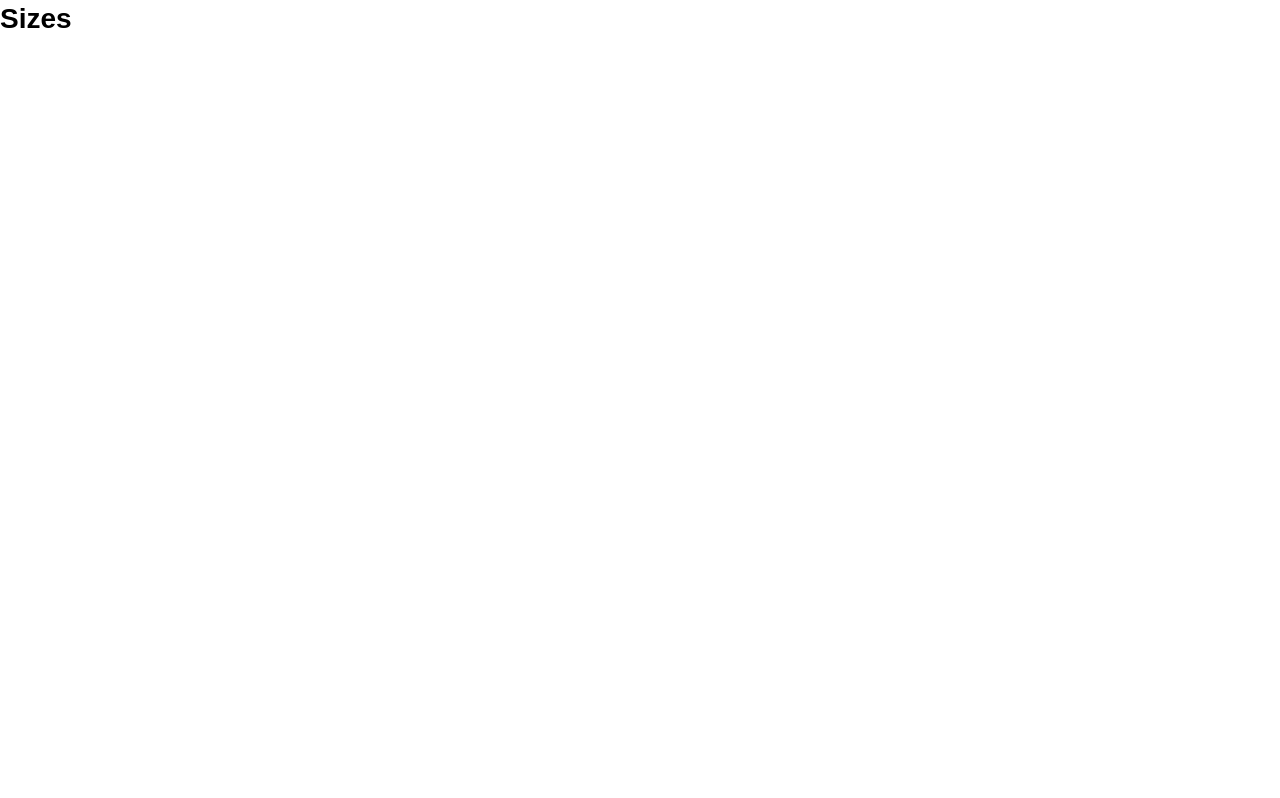
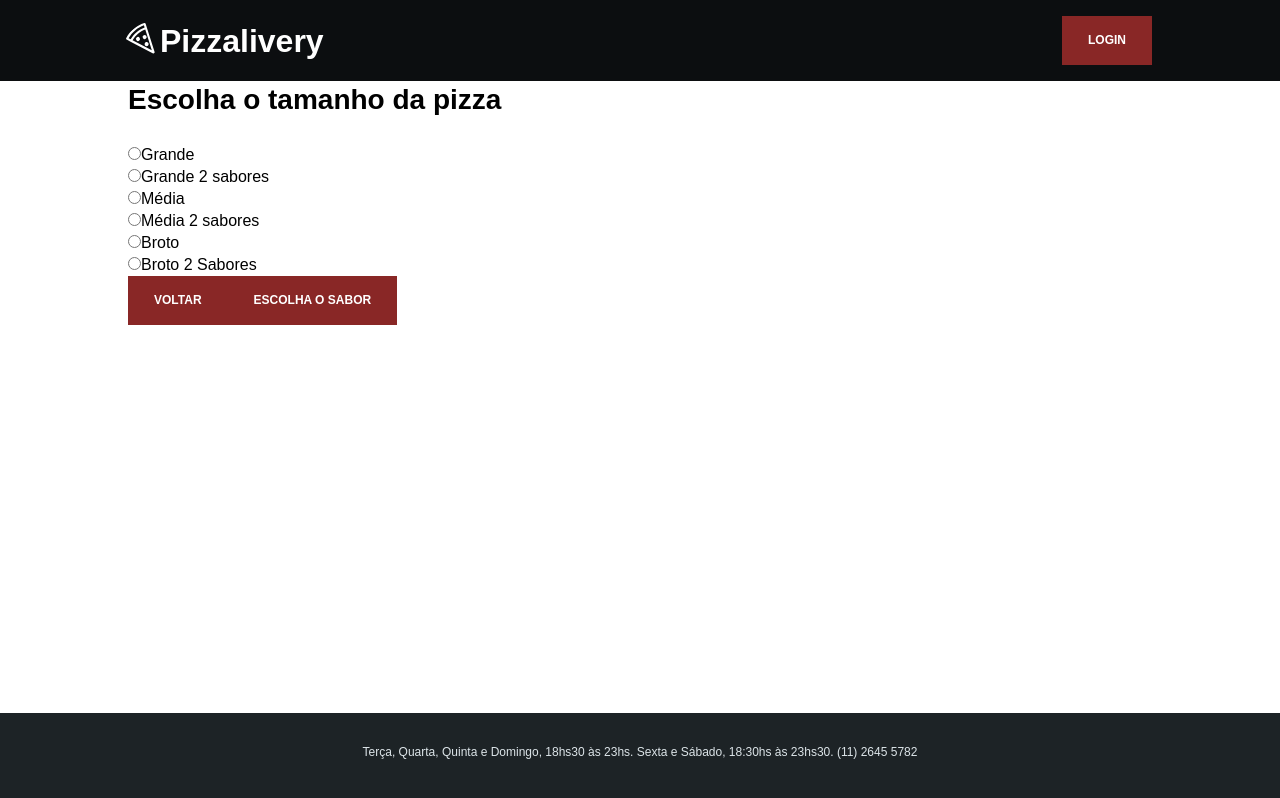
Before and after one commit to ubirajarapelli/pizzalivery, a React (Vite) app: page /pedido/escolha-o-tamanho in a window 1280 px wide. Shown: the top 798 px of the page. Built offline with nearby package versions, Linux system fonts and the light colour scheme.

Commit message:
Avançando em Rotas e fazendo a Page Sizes

```diff
--- a/src/App.tsx
+++ b/src/App.tsx
@@ -5,17 +5,18 @@ import Flavours from "./pages/flavours/Flavours"
 import Summary from "./pages/summary/Summary"
 import Checkout from "./pages/checkout/Checkout"
 import Login from "./pages/login/Login"
+import { routes } from "./routes"
 
 function App() {
   return (
     <BrowserRouter>
       <Routes>
-        <Route path="/" element={<Home />} />
-        <Route path="/pedido/escolha-o-tamanho" element={<Sizes />} />
-        <Route path="/pedido/escolha-o-sabor" element={<Flavours />} />
-        <Route path="/pedido/resumo" element={<Summary />} />
-        <Route path="/checkout" element={<Checkout />} />
-        <Route path="/login" element={<Login />} />
+        <Route path={routes.home} element={<Home />} />
+        <Route path={routes.pizzaSize} element={<Sizes />} />
+        <Route path={routes.pizzaFlavour} element={<Flavours />} />
+        <Route path={routes.summary} element={<Summary />} />
+        <Route path={routes.checkout} element={<Checkout />} />
+        <Route path={routes.login} element={<Login />} />
       </Routes>
     </BrowserRouter>
   )
--- a/src/pages/home/Home.tsx
+++ b/src/pages/home/Home.tsx
@@ -1,12 +1,20 @@
+import { useNavigate } from "react-router-dom"
 import { Button } from "../../components/button/Button"
 import { Layout } from "../../components/layout/Layout"
 import { HomeWrapper } from "./Home.style"
+import { routes } from "../../routes"
+
 
 export default function Home() {
+  const navegate = useNavigate()
+
+  const handleClick = () =>{
+    navegate(routes.pizzaSize)
+  }
   return (
     <Layout>
       <HomeWrapper>
-        <Button>Iniciar pedido</Button>
+        <Button onClick={handleClick}>Iniciar pedido</Button>
       </HomeWrapper>
     </Layout>
   )
--- a/src/pages/sizes/Sizes.tsx
+++ b/src/pages/sizes/Sizes.tsx
@@ -1,3 +1,76 @@
+import { Button } from "../../components/button/Button";
+import { Layout } from "../../components/layout/Layout";
+import { useState } from 'react';
+import { useNavigate } from "react-router-dom"
+import { routes } from "../../routes"
+
 export default function Sizes() {
-  return <h1>Sizes</h1>
+  const navegate = useNavigate()
+  const sizeOptions = [
+  {
+    id: 10,
+    value: 'large',
+    text: 'Grande',
+  },
+  {
+    id: 11,
+    value: 'large-2',
+    text: 'Grande 2 sabores',
+  },
+  {
+    id: 20,
+    value: 'medium',
+    text: 'Média',
+  },
+  {
+    id: 21,
+    value: 'medium-2',
+    text: 'Média 2 sabores',
+  },
+  {
+    id: 30,
+    value: 'small',
+    text: 'Broto',
+  },
+  {
+    id: 31,
+    value: 'small-2',
+    text: 'Broto 2 Sabores',
+  },
+]
+
+  const [size, setSize] = useState("")
+
+  const handleChange = (event) =>{
+    setSize(event.target.id)
+  }
+  const handleBack = () =>{
+    navegate(routes.home)
+  }
+  const handleNext = () =>{
+    navegate(routes.pizzaFlavour)
+  }
+
+  return (
+    <Layout>
+      <h1>Escolha o tamanho da pizza</h1>
+      <section>
+        {sizeOptions.map(({id,value,text})=>(
+          <div key={id}>
+           <input type="radio"
+           id={value}
+           name="sizes"
+           onChange={handleChange}
+           value={size}
+           />
+           <label htmlFor={value}>{text}</label>
+          </div>
+        ))}
+      </section>
+      <div>
+        <Button onClick={handleBack}>Voltar</Button>
+        <Button onClick={handleNext}>Escolha o sabor</Button>
+      </div>
+    </Layout>
+  )
 }
--- /dev/null
+++ b/src/routes.ts
@@ -0,0 +1,8 @@
+export const routes = {
+    home:'/',
+    pizzaSize: '/pedido/escolha-o-tamanho',
+    pizzaFlavour: '/pedido/escolha-o-sabor',
+    summary : '/pedido/resumo',
+    checkout: '/checkout',
+    login: '/login'
+}
```
